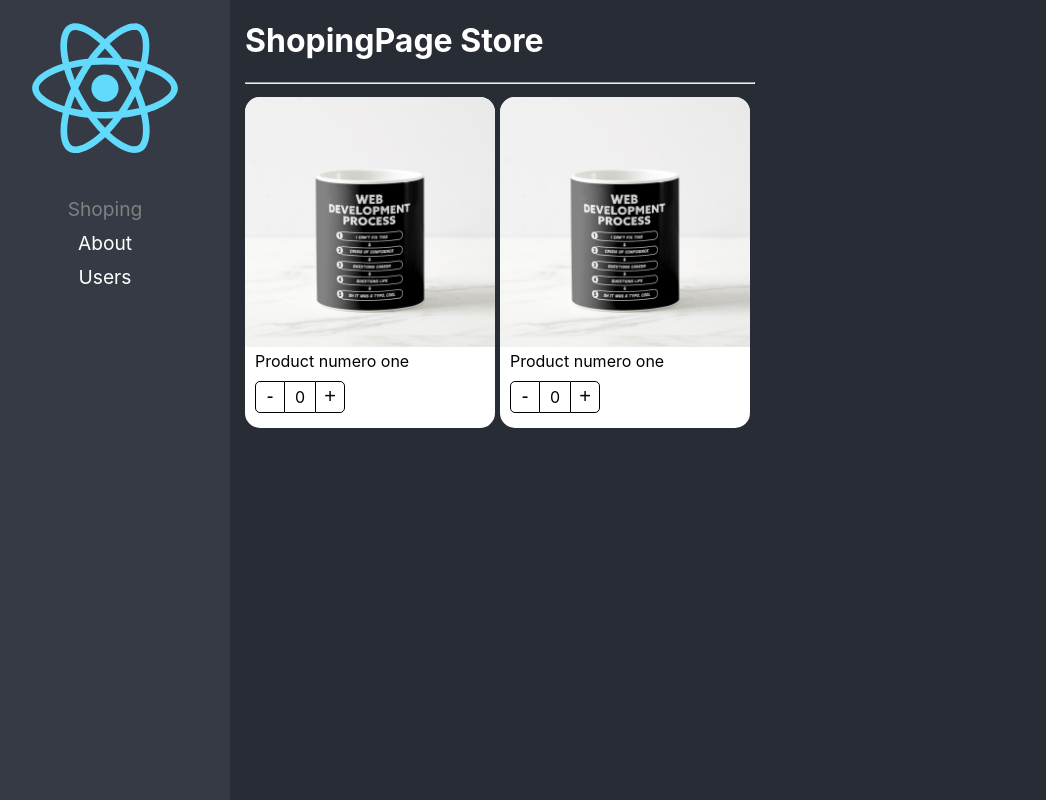
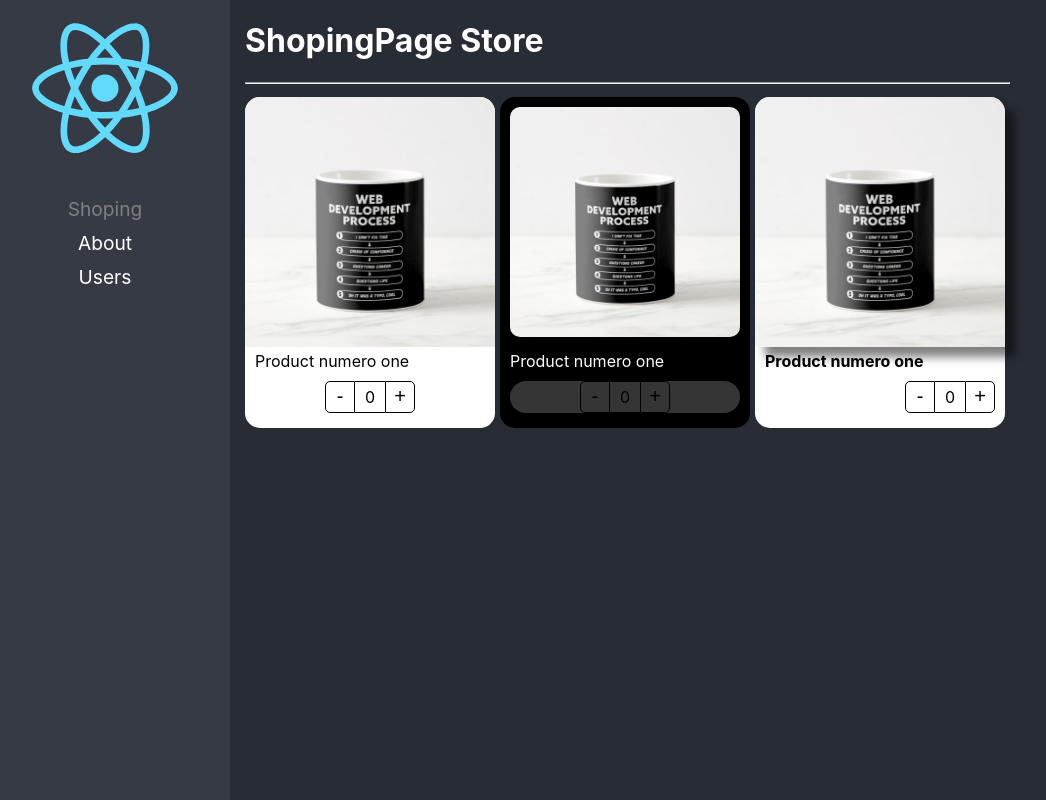
Before and after one commit to stivenjc/react-adv, a React (Create React App) app: page /home in a window 1280 px wide. Shown: the whole page, without its empty margins (20-1066 px from the left). Built offline with nearby package versions, Linux system fonts and the light colour scheme.

Commit message:
component extend styles listos

```diff
--- a/src/02-component-patterns/components/ProductButons.tsx
+++ b/src/02-component-patterns/components/ProductButons.tsx
@@ -2,11 +2,17 @@ import { useContext } from "react";
 import { ProductContext } from "./ProductCard";
 import styles from "../styles/styles.module.css";
 
-export const ProductButons = () => {
+export const ProductButons = ({
+  className,
+  style,
+}: {
+  className?: string;
+  style?: React.CSSProperties;
+}) => {
   const { increaseBy, counter } = useContext(ProductContext);
 
   return (
-    <div className={styles.buttonsContainer}>
+    <div className={`${styles.buttonsContainer} ${className}`} style={style}>
       <button className={styles.buttonMinus} onClick={() => increaseBy(-1)}>
         -
       </button>
--- a/src/02-component-patterns/components/ProductCard.tsx
+++ b/src/02-component-patterns/components/ProductCard.tsx
@@ -14,11 +14,18 @@ import { ProductButons } from "./ProductButons";
 export const ProductContext = createContext({} as ProductContextProps);
 const { Provider } = ProductContext;
 
-export const ProductCard = ({ product, children }: ProductCardProps) => {
+export const ProductCard = ({
+  product,
+  children,
+  className,
+  style,
+}: ProductCardProps) => {
   const { increaseBy, counter } = useProduct();
   return (
     <Provider value={{ counter, increaseBy, product }}>
-      <div className={styles.productCard}>{children}</div>
+      <div className={`${styles.productCard} ${className}`} style={style}>
+        {children}
+      </div>
     </Provider>
   );
 };
--- a/src/02-component-patterns/components/ProductImage.tsx
+++ b/src/02-component-patterns/components/ProductImage.tsx
@@ -3,7 +3,12 @@ import { ProductContext } from "./ProductCard";
 import styles from "../styles/styles.module.css";
 import no_image from "../assets/no-image.jpg";
 
-export const ProductImage = ({ img }: { img?: string }) => {
+interface Props {
+  img?: string;
+  className?: string;
+  style?: React.CSSProperties;
+}
+export const ProductImage = ({ img, className, style }: Props) => {
   const { product } = useContext(ProductContext);
   let imgToShow: string;
 
@@ -15,6 +20,11 @@ export const ProductImage = ({ img }: { img?: string }) => {
     imgToShow = no_image;
   }
   return (
-    <img className={styles.productImg} src={imgToShow} alt="Product imagfe" />
+    <img
+      style={style}
+      className={`${styles.productImg} ${className}`}
+      src={imgToShow}
+      alt="Product imagfe"
+    />
   );
 };
--- a/src/02-component-patterns/components/ProductTitle.tsx
+++ b/src/02-component-patterns/components/ProductTitle.tsx
@@ -2,7 +2,13 @@ import { useContext } from "react";
 import { ProductContext } from "./ProductCard";
 import styles from "../styles/styles.module.css";
 
-export const ProductTitle = ({ title }: { title?: string }) => {
+interface Props {
+  title?: string;
+  className?: string;
+  style?: React.CSSProperties;
+}
+
+export const ProductTitle = ({ title, className, style }: Props) => {
   const { product } = useContext(ProductContext);
   let titleok: string;
   if (title) {
@@ -10,5 +16,9 @@ export const ProductTitle = ({ title }: { title?: string }) => {
   } else {
     titleok = product.title;
   }
-  return <span className={styles.productDescription}>{titleok}</span>;
+  return (
+    <span className={`${styles.productDescription} ${className}`} style={style}>
+      {titleok}
+    </span>
+  );
 };
--- a/src/02-component-patterns/interfaces/interfaces.ts
+++ b/src/02-component-patterns/interfaces/interfaces.ts
@@ -9,6 +9,8 @@ export interface ProductButonsProps {
 export interface ProductCardProps {
   product: Product;
   children?: ReactElement | ReactElement[];
+  className?: string;
+  style?: React.CSSProperties;
 }
 
 export interface Product {
--- a/src/02-component-patterns/pages/ShopingPage.tsx
+++ b/src/02-component-patterns/pages/ShopingPage.tsx
@@ -1,6 +1,7 @@
 import { ProductCard } from "../components/ProductCard";
 import logocafe from "../assets/coffee-mug.png";
 import { ProductButons, ProductImage, ProductTitle } from "../components";
+import "../styles/custom-styles.css";
 
 const product = {
   id: "1",
@@ -27,10 +28,18 @@ export default function ShopingPage() {
           <ProductCard.Button />
         </ProductCard>
 
-        <ProductCard product={product}>
-          <ProductImage />
-          <ProductTitle />
-          <ProductButons />
+        <ProductCard className="bg-dark" product={product}>
+          <ProductImage className="custom-image" />
+          <ProductTitle className="tex-white" />
+          <ProductButons className="custom-buttons" />
+        </ProductCard>
+
+        <ProductCard style={{ background: "white" }} product={product}>
+          <ProductImage
+            style={{ boxShadow: "10px 10px 10px rgba(0,0,0,0.5" }}
+          />
+          <ProductTitle style={{ fontWeight: "bold" }} />
+          <ProductButons style={{ display: "flex", justifyContent: "end" }} />
         </ProductCard>
       </div>
     </div>
--- /dev/null
+++ b/src/02-component-patterns/styles/custom-styles.css
@@ -0,0 +1,18 @@
+.bg-dark {
+  background-color: rgb(0, 0, 0);
+}
+
+.tex-white {
+  color: white;
+}
+
+.custom-image {
+  padding: 10px;
+  width: calc(100% - 20px);
+  border-radius: 20px;
+}
+
+.custom-buttons {
+  background-color: rgb(53, 53, 53);
+  border-radius: 20px;
+}
--- a/src/02-component-patterns/styles/styles.module.css
+++ b/src/02-component-patterns/styles/styles.module.css
@@ -1,5 +1,3 @@
-
-
 .productCard {
   background-color: white;
   border-radius: 15px;
@@ -23,6 +21,7 @@
   margin: 10px;
   display: flex;
   flex-direction: row;
+  justify-content: center;
 }
 
 .buttonMinus {
```
Also changed, not shown: tsconfig.json (+2 -8 lines). Lines whose indentation alone changed are shown as unchanged.
